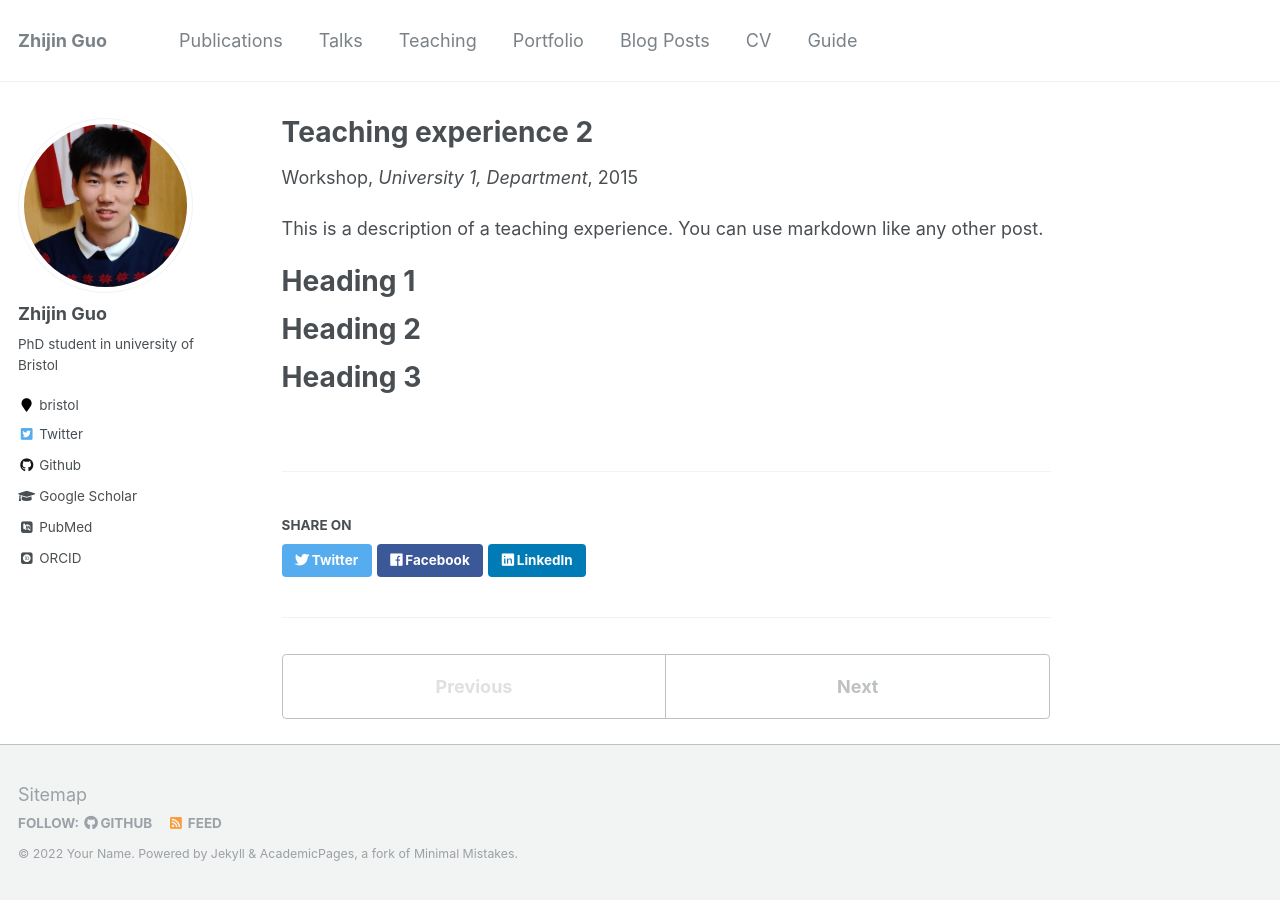
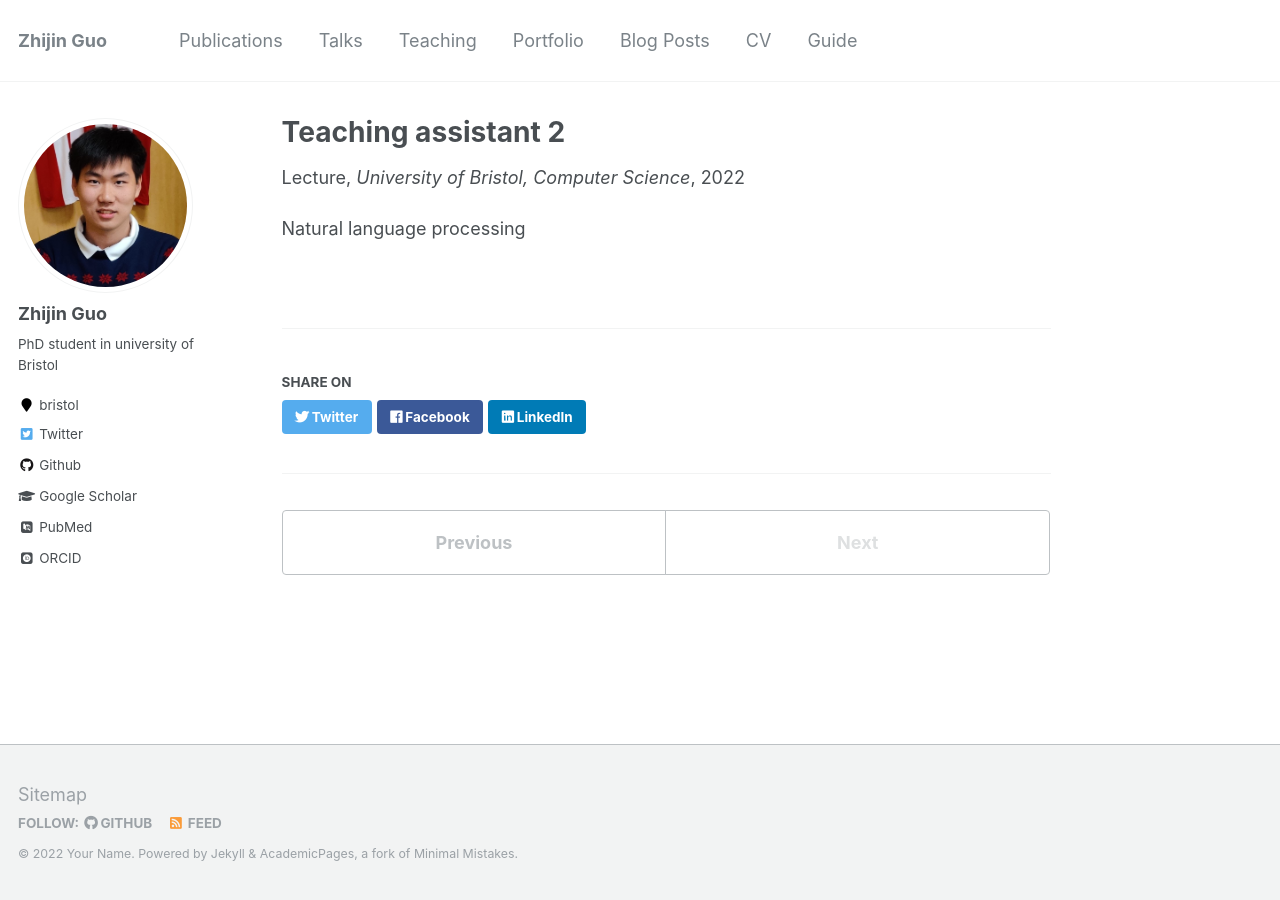
Before and after one commit to ZhijinGuo/ZhijinGuo.github.io, a Jekyll site: the page built from _teaching/2015-spring-teaching-2.md, in a window 1280 px wide. Built offline with Jekyll 4.4.1, drawn with Linux system fonts in a browser that asks for light colours; some web fonts are replaced.

Commit message:
Update 2015-spring-teaching-2.md

```diff
--- a/_teaching/2015-spring-teaching-2.md
+++ b/_teaching/2015-spring-teaching-2.md
@@ -1,20 +1,11 @@
 ---
-title: "Teaching experience 2"
+title: "Teaching assistant 2"
 collection: teaching
-type: "Workshop"
-permalink: /teaching/2015-spring-teaching-1
-venue: "University 1, Department"
-date: 2015-01-01
-location: "City, Country"
+type: "Lecture"
+permalink: /teaching/2022-spring-teaching-1
+venue: "University of Bristol, Computer Science"
+date: 2022-03-01
+location: "Bristol, UK"
 ---
 
-This is a description of a teaching experience. You can use markdown like any other post.
-
-Heading 1
-======
-
-Heading 2
-======
-
-Heading 3
-======
+Natural language processing
```
